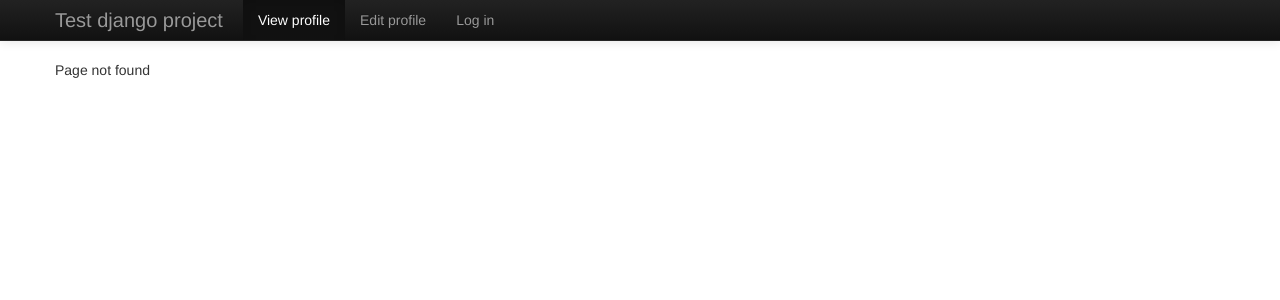
After one commit to IvanAnishchuk/django-test-project, a Django app: template templates/404.html in a window 1280 px wide. The commit adds this page. Shown: the top 300 px of the page. Run offline with Django 3.2, Linux system fonts and the light colour scheme; the template is opened without the code that fills it, so the values that code supplies are empty; some libraries are stand-ins or nearby versions.

Commit message:
Minor cleanup and various look'n'feel enhancements

```diff
--- a/account/admin.py
+++ b/account/admin.py
@@ -1,4 +1,5 @@
 # coding: utf-8
+""" Account admin """
 from django.conf import settings
 from django.contrib import admin
 from django import forms
@@ -6,6 +7,7 @@ from account.models import Account
 
 
 class AccountAdmin(admin.ModelAdmin):
+    """ Admin class for Account model """
     list_display = ('user', 'email', 'first_name', 'last_name')
     search_fields = ('user', 'email', 'first_name', 'last_name')
 
--- a/account/models.py
+++ b/account/models.py
@@ -1,9 +1,12 @@
 # coding: utf-8
+""" Account models """
 from django.db import models
 from django.contrib.auth.models import User
 from django.utils.translation import ugettext_lazy as _
 
+
 class Account(models.Model):
+    """ Custom user profile model """
     user = models.ForeignKey(User, unique=True)
     first_name = models.CharField(
         _('first name'),
@@ -32,7 +35,9 @@ class Account(models.Model):
         blank=True,
         max_length=300,
     )
+
     def save(self):
+        """ Custom save method with copying data to User model """
         super(Account, self).save()
         self.user.first_name = self.first_name
         self.user.last_name = self.last_name
--- a/account/views.py
+++ b/account/views.py
@@ -1,4 +1,5 @@
 # coding: utf-8
+""" Account views """
 from django.http import HttpResponse, Http404
 from django.template import RequestContext
 from django.shortcuts import render_to_response
--- /dev/null
+++ b/templates/404.html
@@ -0,0 +1,5 @@
+{% extends "base.html" %}
+{% load i18n %}
+{% block content %}
+<p>{% trans "Page not found" %}</p>
+{% endblock%}
--- /dev/null
+++ b/templates/500.html
@@ -0,0 +1,5 @@
+{% extends "base.html" %}
+{% load i18n %}
+{% block content %}
+<p>{% trans "Some error occurred" %}</p>
+{% endblock%}
--- a/templates/base.html
+++ b/templates/base.html
@@ -14,7 +14,7 @@
         padding-top: 60px; /* 60px to make the container go all the way to the bottom of the topbar */
       }
     </style>
-    <link href="{{ STATIC_URL}}/assets/css/bootstrap-responsive.css" rel="stylesheet">
+    <link href="{{ STATIC_URL}}assets/css/bootstrap-responsive.css" rel="stylesheet">
 
     <!-- HTML5 shim, for IE6-8 support of HTML5 elements -->
     <!--[if lt IE 9]>
@@ -22,11 +22,11 @@
     <![endif]-->
 
     <!-- Fav and touch icons -->
-    <link rel="apple-touch-icon-precomposed" sizes="144x144" href="{{ STATIC_URL}}/assets/ico/apple-touch-icon-144-precomposed.png">
-    <link rel="apple-touch-icon-precomposed" sizes="114x114" href="{{ STATIC_URL}}/assets/ico/apple-touch-icon-114-precomposed.png">
-    <link rel="apple-touch-icon-precomposed" sizes="72x72" href="{{ STATIC_URL}}/assets/ico/apple-touch-icon-72-precomposed.png">
-    <link rel="apple-touch-icon-precomposed" href="{{ STATIC_URL}}/assets/ico/apple-touch-icon-57-precomposed.png">
-    <link rel="shortcut icon" href="{{ STATIC_URL}}/assets/ico/favicon.png">
+    <link rel="apple-touch-icon-precomposed" sizes="144x144" href="{{ STATIC_URL}}assets/ico/apple-touch-icon-144-precomposed.png">
+    <link rel="apple-touch-icon-precomposed" sizes="114x114" href="{{ STATIC_URL}}assets/ico/apple-touch-icon-114-precomposed.png">
+    <link rel="apple-touch-icon-precomposed" sizes="72x72" href="{{ STATIC_URL}}assets/ico/apple-touch-icon-72-precomposed.png">
+    <link rel="apple-touch-icon-precomposed" href="{{ STATIC_URL}}assets/ico/apple-touch-icon-57-precomposed.png">
+    <link rel="shortcut icon" href="{{ STATIC_URL}}assets/ico/favicon.png">
   </head>
 
   <body>
```
Also changed, not shown: proj/settings.py (+25 -41 lines).
